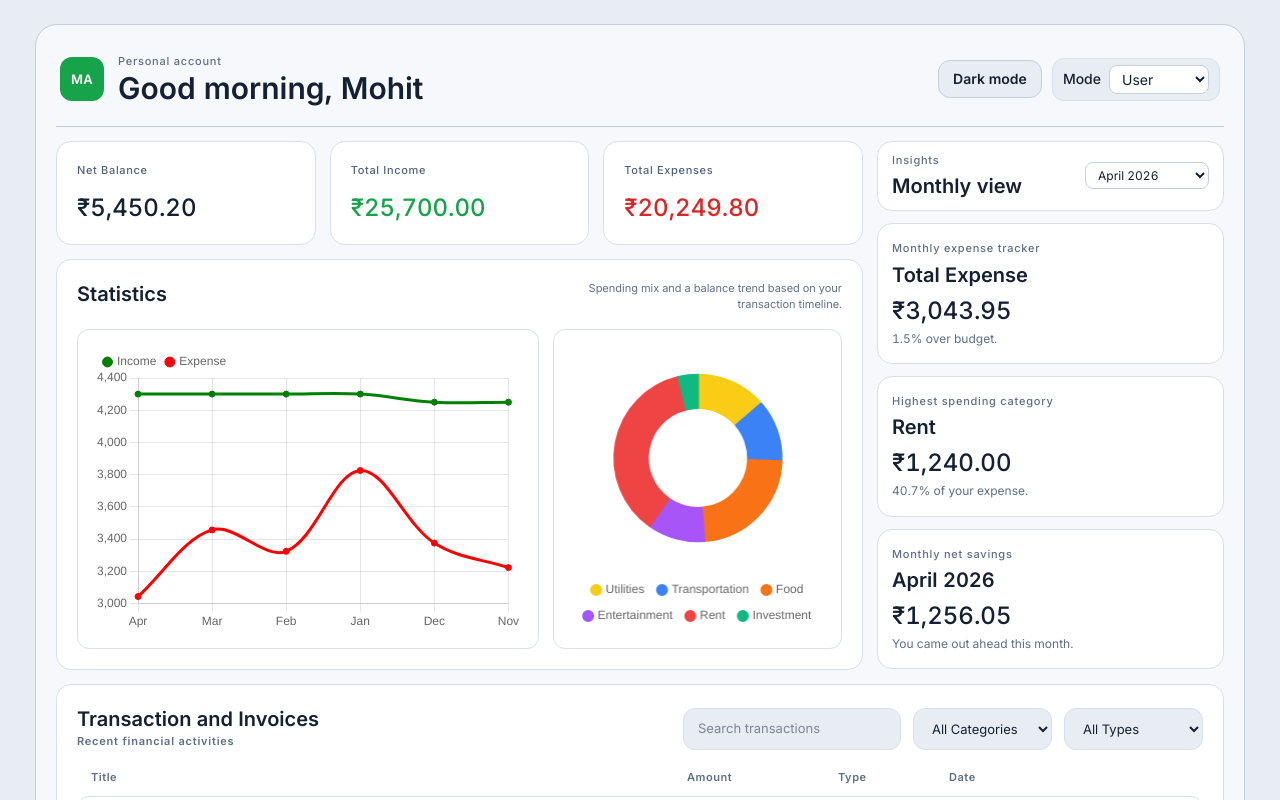
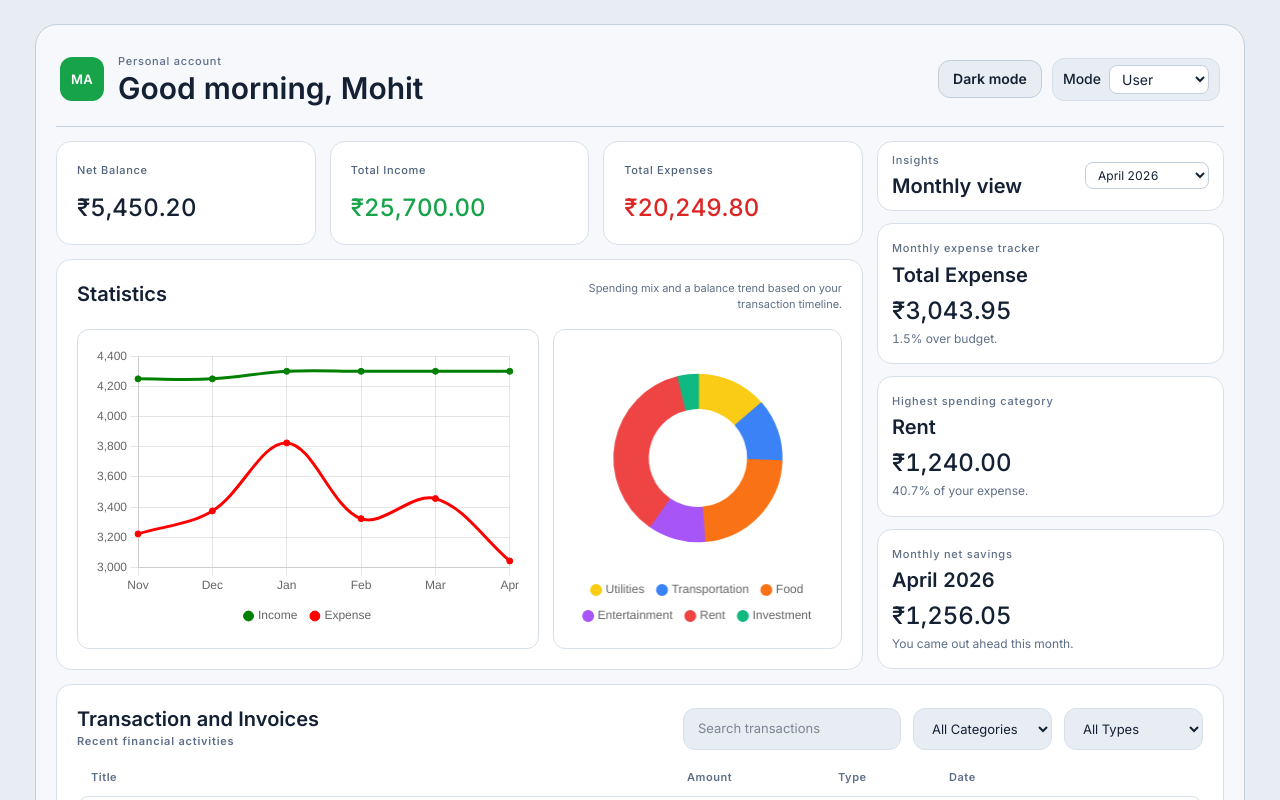
Before and after one commit to mohitagarwal11/finance-dashboard, a React (Vite) app in the folder frontend/: page / in a window 1280 px wide. Shown: the top 800 px of the page. Built offline with nearby package versions, Linux system fonts and the light colour scheme.

Commit message:
Line Chart fix: -now x-axis shows month names in right order -better hover animation and info shown -legend is now in sync with the doughnut chart

```diff
--- a/frontend/src/sections/ChartsSection/ChartsSection.jsx
+++ b/frontend/src/sections/ChartsSection/ChartsSection.jsx
@@ -15,10 +15,13 @@ function ChartsSection({ transactions }) {
   const categoryTotals = categoryTotalsReducer(transactions);
   const summary = totalReducer(transactions);
 
-  const monthLabels = Object.keys(monthlyTotals).map((date) =>
+  const monthlyEntries = Object.entries(monthlyTotals).sort(([a], [b]) =>
+    a.localeCompare(b),
+  );
+  const monthLabels = monthlyEntries.map(([date]) =>
     formatMonthLabel(date).slice(0, 3),
   );
-  const monthlyValues = Object.values(monthlyTotals);
+  const monthlyValues = monthlyEntries.map(([, totals]) => totals);
   const categoryLabels = Object.keys(categoryTotals);
   const categoryValues = Object.values(categoryTotals);
 
@@ -64,30 +67,27 @@ function ChartsSection({ transactions }) {
               ],
             }}
             options={{
+              interaction: {
+                mode: "index",
+                intersect: false,
+              },
               plugins: {
                 tooltip: {
                   callbacks: {
-                    label: () => "",
-                    title: (context) => `${context[0].dataset.label}`,
-                    afterTitle: (context) => {
-                      const datasetIndex = context[0].datasetIndex;
-                      const monthData = monthlyValues[context[0].dataIndex];
-                      const amount =
-                        datasetIndex === 0
-                          ? monthData.income
-                          : monthData.expense;
-                      return `${formatCurrency(amount)}`;
-                    },
+                    title: (context) => monthLabels[context[0].dataIndex],
+                    label: (context) =>
+                      `${context.dataset.label}: ${formatCurrency(context.parsed.y)}`,
                   },
                 },
                 legend: {
-                  align: "start",
-                  position: "top",
+                  align: "center",
+                  position: "bottom",
                   labels: {
                     usePointStyle: true,
                     pointStyle: "circle",
                     boxWidth: 7,
                     boxHeight: 7,
+                    padding: 14,
                   },
                 },
               },
```
